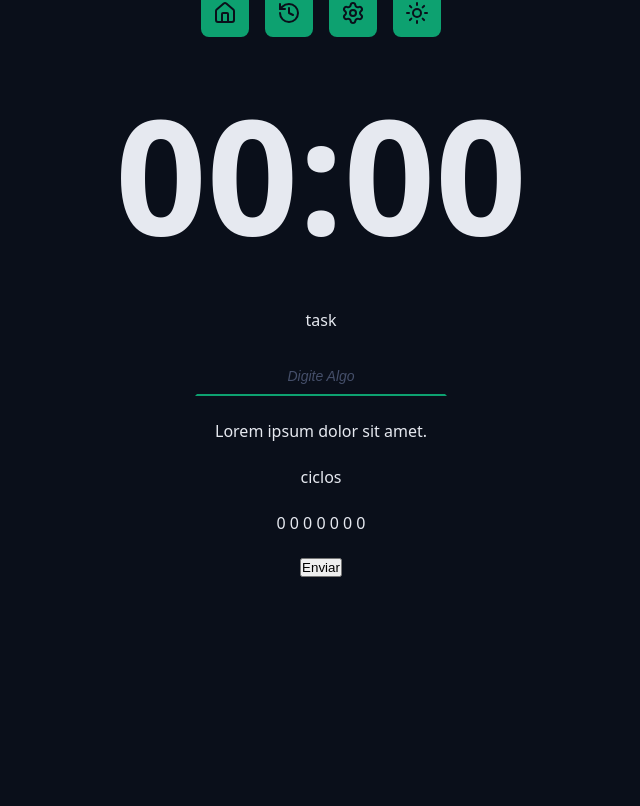
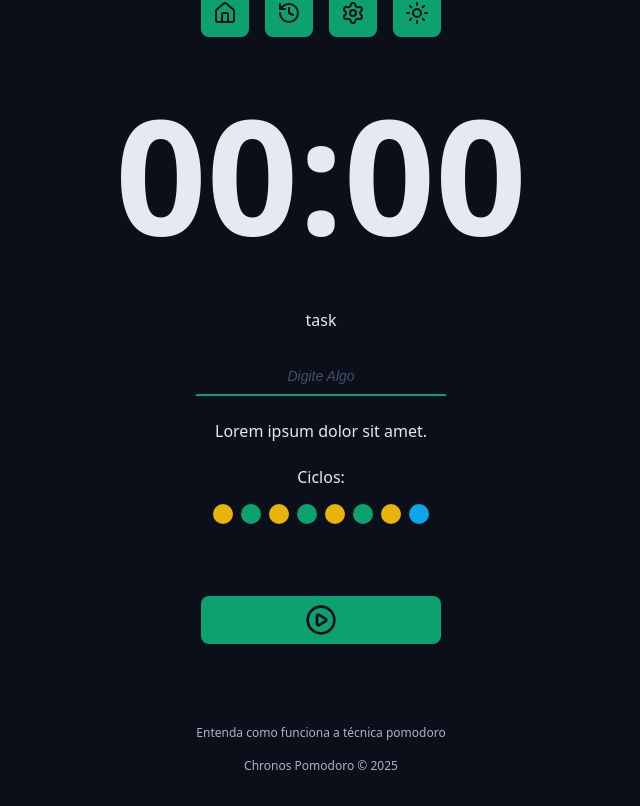
Before and after one commit to EduardoKernGoes/React_JS_19-Next.js_Udemy, a React (Vite) app: page / in a window 1280 px wide. Shown: the part 232-1038 px from the top of the page, without its empty margins (319-959 px from the left). Before the commit the page ends 841 px from the top, so only its background shows below. Built offline with nearby package versions, Linux system fonts and the light colour scheme.

Commit message:
Aulas 30-32, finalização página principal

```diff
--- a/src/App.tsx
+++ b/src/App.tsx
@@ -3,9 +3,14 @@
 import { Logo } from './componentes/Logo'
 import { Menu } from './componentes/Menu'
 import { DefaultInput } from './componentes/DefaultInput'
+import { DefaultButton } from './componentes/DefaultButton'
+
 
 import './styles/global.css'
 import './styles/tema.css'
+import { Ciclos } from './componentes/Ciclos'
+import { PlayCircleIcon } from 'lucide-react'
+import { Rodape } from './componentes/Rodape'
 
 export function App(){
     return <>
@@ -50,18 +55,23 @@
 
                 <div className="formRow">
 
-                    <p>ciclos</p>
-                    <p>0 0 0 0 0 0 0</p>
+                    <Ciclos />
 
                 </div>
 
                 <div className="formRow">
 
-                    <button>Enviar</button>
+                    <DefaultButton icon={<PlayCircleIcon />}/>
 
                 </div>
 
             </form>
+
+        </Conteiners>
+
+        <Conteiners>
+
+            <Rodape />
 
         </Conteiners>
 
--- /dev/null
+++ b/src/componentes/Ciclos/index.tsx
@@ -0,0 +1,25 @@
+import styles from './styles.module.css'
+
+export function Ciclos(){
+    return(
+        <div className={styles.ciclos}>
+
+            <span>Ciclos:</span>
+
+            <div className={styles.ciclosDots}>
+
+                <span className={`${styles.ciclosDot} ${styles.tempoTrabalho}`}></span>
+                <span className={`${styles.ciclosDot} ${styles.tempoDescansoCurto}`}></span>
+                <span className={`${styles.ciclosDot} ${styles.tempoTrabalho}`}></span>
+                <span className={`${styles.ciclosDot} ${styles.tempoDescansoCurto}`}></span>
+                <span className={`${styles.ciclosDot} ${styles.tempoTrabalho}`}></span>
+                <span className={`${styles.ciclosDot} ${styles.tempoDescansoCurto}`}></span>
+                <span className={`${styles.ciclosDot} ${styles.tempoTrabalho}`}></span>
+                <span className={`${styles.ciclosDot} ${styles.tempoDescansoLongo}`}></span>
+
+
+            </div>
+
+        </div>
+    )
+}
--- /dev/null
+++ b/src/componentes/Ciclos/styles.module.css
@@ -0,0 +1,30 @@
+.ciclos{
+    display: flex;
+    flex-direction: column;
+    gap: 1.6rem;
+    text-align: center;
+}
+
+.ciclosDots{
+    display: flex;
+    gap: 0.8rem;
+}
+
+.ciclosDot{
+    width: 2rem;
+    height: 2rem;
+    background: var(--primary);
+    border-radius: 50%;
+}
+
+.tempoTrabalho{
+    background: var(--warning);
+}
+
+.tempoDescansoCurto{
+    background: var(--primary);
+}
+
+.tempoDescansoLongo{
+    background: var(--info);
+}
--- /dev/null
+++ b/src/componentes/DefaultButton/index.tsx
@@ -0,0 +1,16 @@
+import styles from './styles.module.css'
+
+type DefaultButtonProps = {
+    icon: React.ReactNode
+    color?: 'verde' | 'vermelho'
+} & React.ComponentProps<'button'>
+
+export function DefaultButton({ icon, color = 'verde', ...props }: DefaultButtonProps) {
+    return <>
+        <button className={`${styles.button} ${styles[color]}`} {...props}>
+
+            {icon}
+
+        </button>
+    </>
+}
--- /dev/null
+++ b/src/componentes/DefaultButton/styles.module.css
@@ -0,0 +1,33 @@
+.button{
+    border: none;
+    background: var(--primary);
+    color: var(--text-over-primary);
+    display: flex;
+    align-items: center;
+    justify-content: center;
+    min-width: 24rem;
+    padding: 0.8rem;
+    border-radius: 0.8rem;
+    margin: 4.8rem 0;
+    cursor: pointer;
+    transition: all 0.2s ease-in-out;
+}
+
+.button svg{
+    width: 3.2rem;
+    height: 3.2rem;
+}
+
+.button:hover{
+    filter: brightness(80%)
+}
+
+.verde{
+    background: var(--primary);
+    color: var(--text-over-primary);
+}
+
+.vermelho{
+    background: var(--error);
+    color: var(--text-over-error);
+}
--- /dev/null
+++ b/src/componentes/Rodape/index.tsx
@@ -0,0 +1,10 @@
+import styels from './styles.module.css'
+
+export function Rodape() {
+    return <footer className={styels.footer}>
+
+        <a href=''>Entenda como funciona a técnica pomodoro</a>
+        <a href=''>Chronos Pomodoro &copy; {new Date().getFullYear()}</a>
+
+    </footer>
+}
--- /dev/null
+++ b/src/componentes/Rodape/styles.module.css
@@ -0,0 +1,18 @@
+.footer{
+    display:flex;
+    flex-direction: column;
+    align-items: center;
+    justify-content: center;
+    font-size: 1.2rem;
+    gap: 1.6rem;
+}
+
+.footer a{
+    text-decoration: none;
+    color: var(--text-muted);
+}
+
+.footer a:hover{
+    color: var(--text-muted);
+    text-decoration: underline;
+}
```
